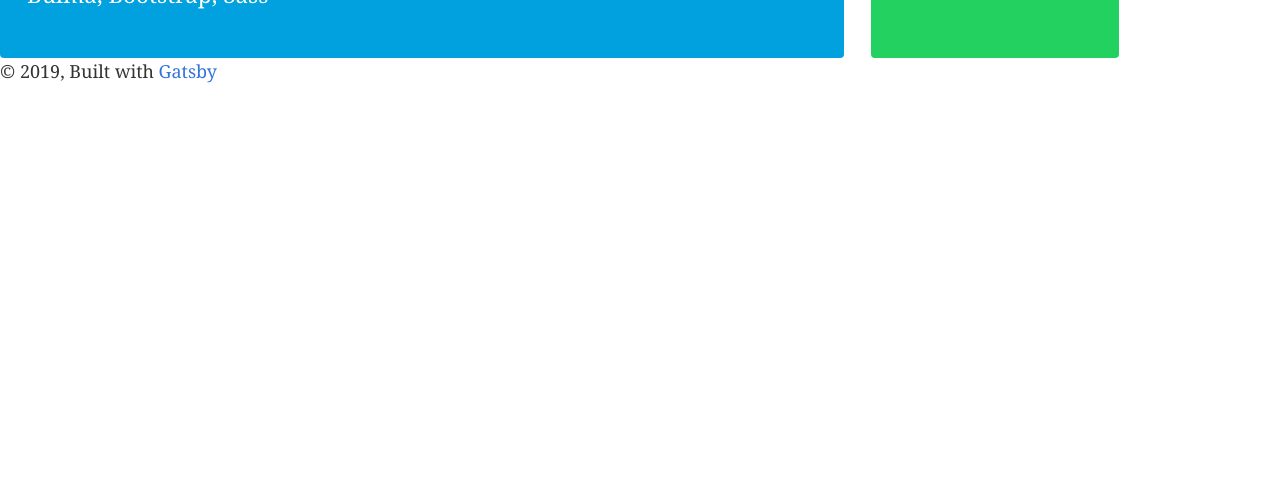
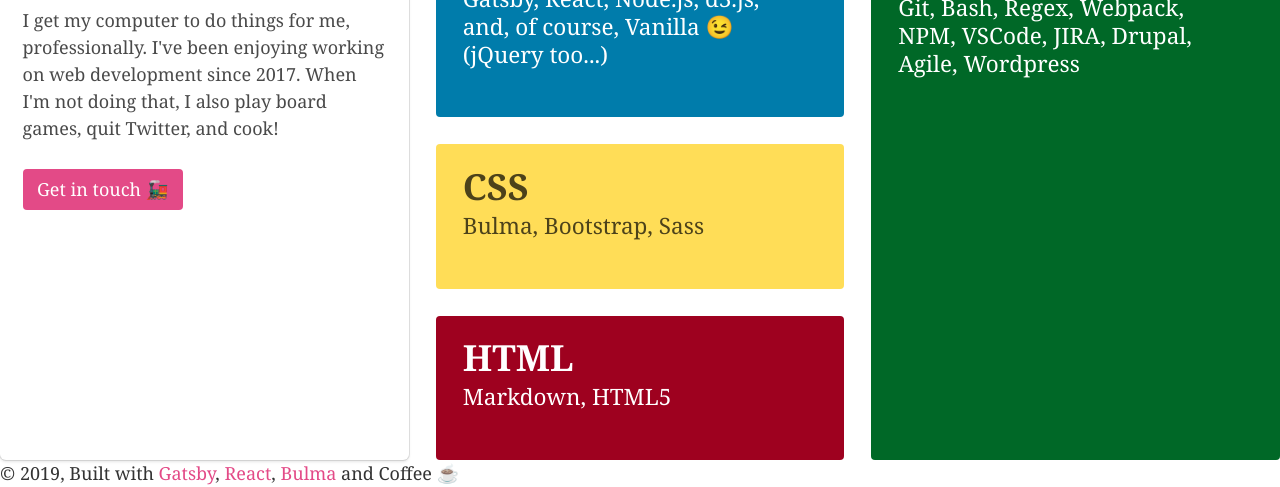
Before and after one commit to ImpTs/website-v2, a Gatsby site: page / in a window 1280 px wide. Shown: the part 743-1230 px from the top of the page. Before the commit the page ends 828 px from the top, so only its background shows below. Built offline with nearby package versions, Linux system fonts and the light colour scheme; Gatsby itself is replaced by a stand-in of ours; a web font is replaced by a local one.

Commit message:
made tiles better

```diff
--- /dev/null
+++ b/src/components/divider.js
@@ -0,0 +1,12 @@
+import React from "react"
+import "../pages/mystyles.css"
+
+const Divider = (props) => (
+    <div className="section">
+        <div className="container is-danger">
+        <h1 className="title is-danger">{props.title}</h1>
+        </div>
+    </div>
+    )
+
+    export default Divider
--- a/src/components/hero.js
+++ b/src/components/hero.js
@@ -3,11 +3,11 @@ import "../pages/mystyles.css"
 
 const Hero =({siteTitle}) => (
 
-    <div className="hero is-full is-primary header-image">
+    <div  className="hero is-full is-primary header-image">
         <figure className=""></figure>
         <h2 className="title">Seth Flagg</h2>
         <h2 className="subtitle">
-          A front end web developer
+          Front end web developer
         </h2>
 
 
--- a/src/components/layout.js
+++ b/src/components/layout.js
@@ -31,7 +31,7 @@ const Layout = ({ children }) => {
         <footer>
           © {new Date().getFullYear()}, Built with
           {` `}
-          <a href="https://www.gatsbyjs.org">Gatsby</a>
+          <a href="https://www.gatsbyjs.org">Gatsby</a>, <a href="https://reactjs.org/">React</a>, <a href="https://bulma.io/">Bulma</a> and Coffee ☕
         </footer>
 
     </>
--- a/src/components/skill-tiles.js
+++ b/src/components/skill-tiles.js
@@ -1,28 +1,45 @@
 import React from "react"
 import "../pages/mystyles.css"
 const Tiles = () => (
-    <div className="tile is-ancestor">
-        <div className = "tile is-vertical is-8">
+    <div style = {{padding: '5 4rem'}} className="tile is-ancestor">
+        <div className="tile is-parent">
+        <article className="tile is-child box">
+            <p className="title">About Me</p>
+            <p className="content">I get my computer to do things for me, professionally. I've been enjoying working on web development since 2017. When I'm not doing that, I also play board games, quit Twitter, and cook!</p>
+           <a className="button is-link" href="mailto:smaxfieldflagg@gmail.com"> Get in touch 🚂 </a>
+
+        </article>
+      </div>
+        <div className = "tile is-vertical is-4">
             <div className="tile">
                 <div className="tile is-parent is-vertical">
-                    <article className="tile is-child notification is-warning">
+                    <article className="tile is-child notification is-primary">
                     <p className="title">Javascript</p>
-                    <p className="subtitle">Gatsby, React, Node.js, d3.js, and, of course, Vanilla 😉 </p>
+                    <p className="subtitle">Gatsby, React, Node.js, d3.js, and, of course, Vanilla 😉 (jQuery too...) </p>
                         </article>
-                        <article className="tile is-child notification is-primary">
+                        <article className="tile is-child notification is-warning">
                         <p className="title">CSS</p>
                     <p className="subtitle">Bulma, Bootstrap, Sass </p>
+                        </article>
+                        <article className="tile is-child notification is-danger">
+                        <p className="title">HTML</p>
+                    <p className="subtitle">Markdown, HTML5</p>
                         </article>
                 </div>
             </div>
         </div>
-        <div className="tile is-parent">
+        <div className="tile is-parent is-4">
         <article className="title is-child notification is-success">
             <div className="content">
-                <p className="title"> About Me </p>
+                <p className="title"> Tools </p>
+                < div className="subtitle">
+                <p>Git, Bash, Regex, Webpack, NPM, VSCode, JIRA, Drupal, Agile, Wordpress</p>
+
+            </div>
             </div>
         </article>
         </div>
     </div>
+
 )
 export default Tiles
--- a/src/pages/index.js
+++ b/src/pages/index.js
@@ -3,10 +3,12 @@ import "./mystyles.css"
 import Layout from "../components/layout.js"
 import Hero from "../components/hero.js"
 import Tiles from "../components/skill-tiles.js"
+import Divider from "../components/divider.js"
 const IndexPage = () => {
   return (
     <Layout>
   <Hero/>
+  <Divider title="Skills"/>
   <Tiles/>
     </Layout>
 
--- a/src/pages/mystyles.scss
+++ b/src/pages/mystyles.scss
@@ -1,8 +1,33 @@
 @charset "UTF-8";
+@import url('https://fonts.googleapis.com/css?family=Lexend+Exa&display=swap');
+
 
 // If need, change your variables before importing Bulma
-$title-color: #c60c30;
-$primary: #00a1de;
+//this varaible controls which theme we are using, $chalk:true; or $chalk:false;
+$chalk: false;
+
+//these are the real-life altered colors of the chicago metro
+$red-line:#9E011F;
+$orange-line: #E22B00;
+$yellow-line:#C6B500;
+$green-line:#006827;
+$blue-line: #007CAB;
+$purple-line: #3A1375;
+$brown-line:#62361b;
+$pink-line:#E34A87;
+$sign:#374248;
+
+
+$title-color: #050202;
+$primary: $blue-line;
+$link: $pink-line;
+$success: $green-line;
+$info: $yellow-line;
+$danger: $red-line;
+$dark: $sign;
+$font-family: 'Lexend Exa', sans-serif;
+$family-primary: $font-family;
+
 .has-bg-img {
     @extend .hero;
     background: url('../images/chicago-lake.jpg')center center; background-size:cover;
```
Also changed, not shown: src/pages/mystyles.css.
